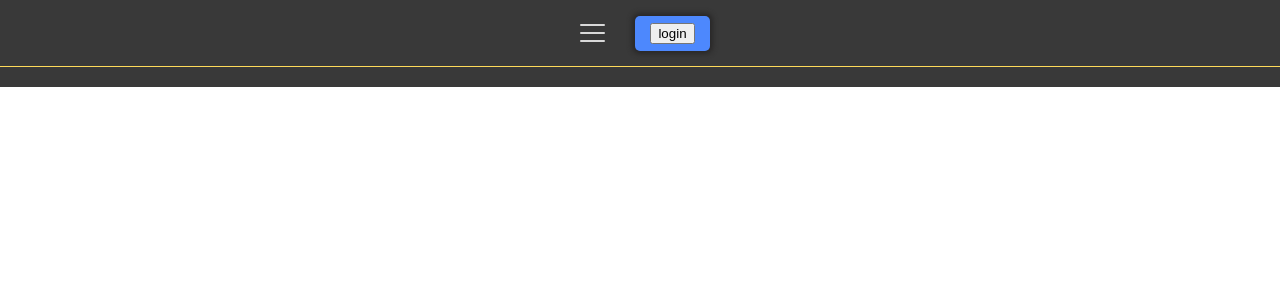
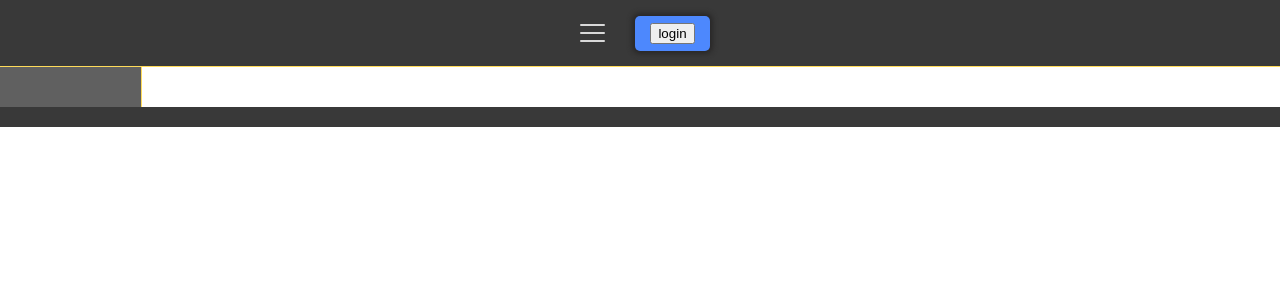
Before and after one commit to j-mcQueen/tasklister, a JavaScript app: page / in a window 1280 px wide. Shown: the top 300 px of the page. Built offline with nearby package versions, Linux system fonts and the light colour scheme; the HTML template or start-up script is replaced by a standard one.

Commit message:
Insert spacing and color on primary container

```diff
--- a/src/components/sidebar/sidebar.css
+++ b/src/components/sidebar/sidebar.css
@@ -0,0 +1,6 @@
+#sidebar {
+    background-color: #606060;
+    color: #FFDB5A;
+    border-right: 1px solid #FFDB5A;
+    padding: 20px;
+}
```
